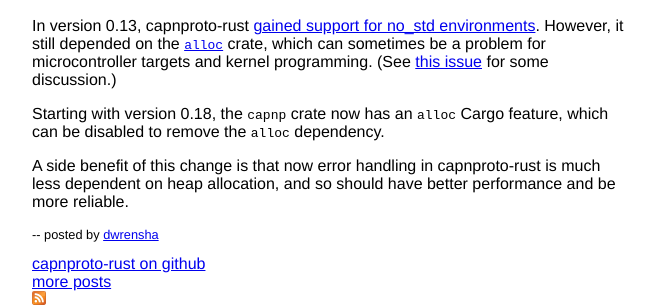
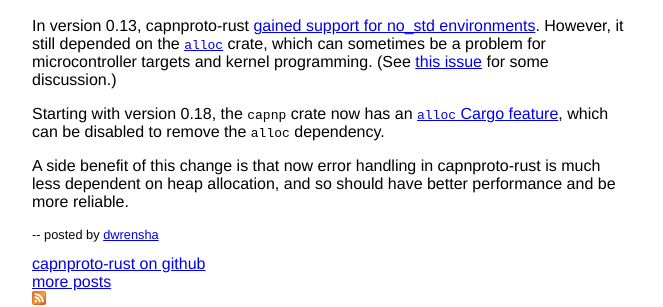
Before and after one commit to capnproto/capnproto-rust, a Jekyll site: the page built from blog/_posts/2023-09-04-0.18-release.md, in a window 1280 px wide. Shown: the part 1887-2194 px from the top of the page, without its empty margins (308-971 px from the left). Built offline with Jekyll 4.4.1, drawn with Linux system fonts in a browser that asks for light colours; part of the change alters nothing that is shown.

```diff
--- a/blog/_posts/2023-09-04-0.18-release.md
+++ b/blog/_posts/2023-09-04-0.18-release.md
@@ -138,7 +138,8 @@ which can sometimes be a problem for microcontroller targets and kernel programm
 (See [this issue](https://github.com/capnproto/capnproto-rust/issues/221)
 for some discussion.)
 
-Starting with version 0.18, the `capnp` crate now has an `alloc` Cargo feature,
+Starting with version 0.18, the `capnp` crate now has an
+[`alloc` Cargo feature](https://github.com/capnproto/capnproto-rust/blob/82aa8a2163b5eadaa83aa2716ce781fc78107c2c/capnp/Cargo.toml#L26),
 which can be disabled to remove the `alloc` dependency.
 
 A side benefit of this change is that now error handling in capnproto-rust
```
